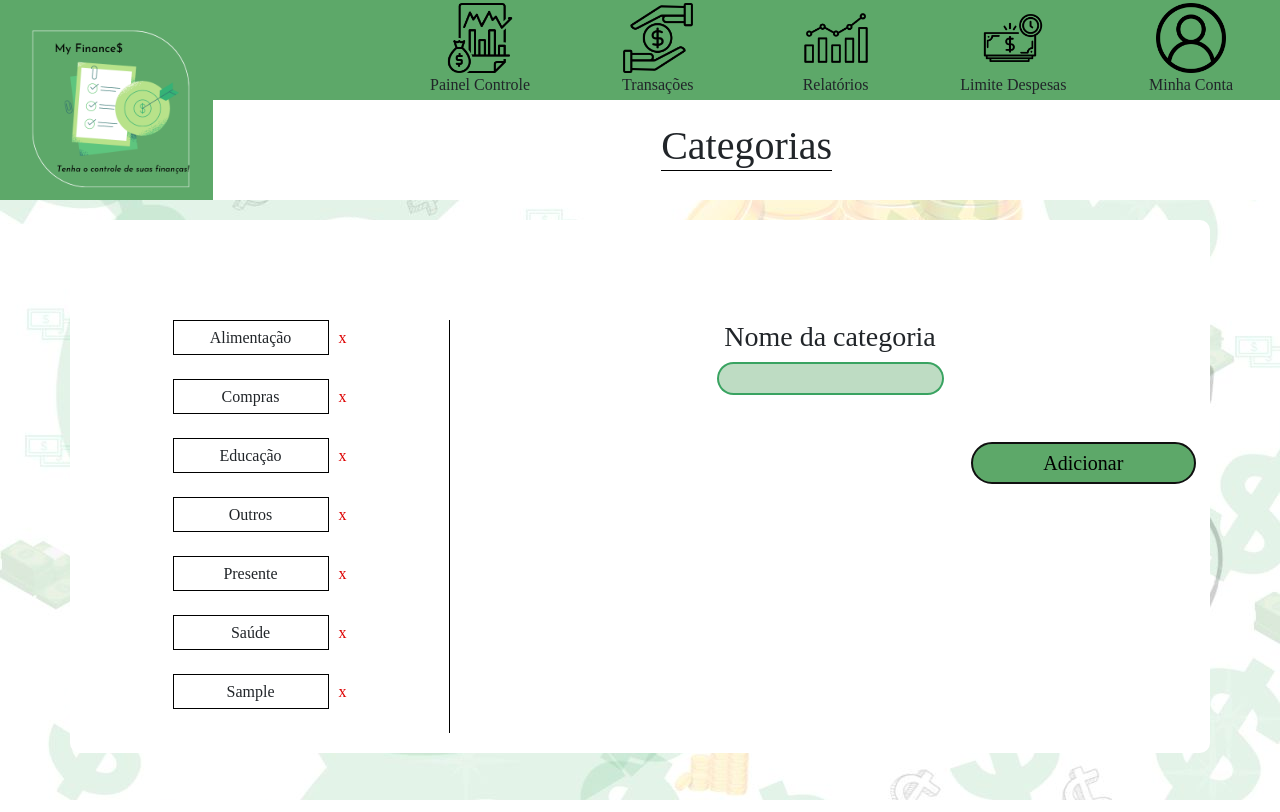
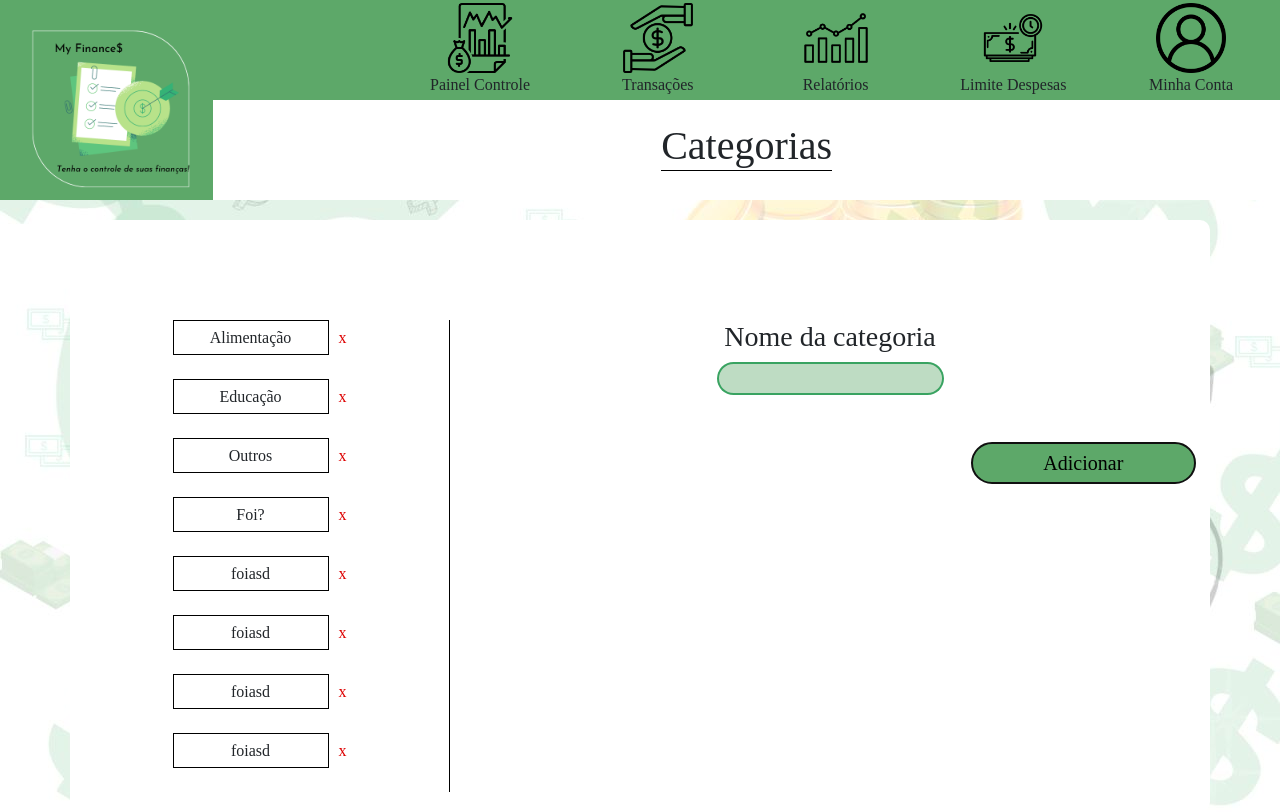
Before and after one commit to Loildo/Projetos_MyFinances, a website with bundled scripts: page src/categorias.html in a window 1280 px wide. Both pictures are taken after typing "Sample" into the empty fields and a click on the button "Adicionar". Built offline with nearby package versions, Linux system fonts and the light colour scheme; no server answers; data requests are answered from the project's data file; a web font is replaced by a local one.

Commit message:
mudanca categoria para o db.json

```diff
--- a/src/categorias.html
+++ b/src/categorias.html
@@ -133,7 +133,7 @@
 
             <div class="col-sm-12 col-md-4 ladoEsquerdo ladoEsquerdo-categoria">
 
-                <div class="row mb-4 justify-content-center">
+                <!-- <div class="row mb-4 justify-content-center">
                     <div id="cat">
                         <p id="paragCategoria">Alimentação</p>
                     </div>
@@ -167,7 +167,7 @@
                     <div id="cat">
                         <p>Saúde</p>
                     </div>
-                </div>
+                </div> -->
 
 
 
--- a/src/home.html
+++ b/src/home.html
@@ -258,6 +258,7 @@
     <script src="https://cdn.jsdelivr.net/npm/bootstrap@4.4.1/dist/js/bootstrap.min.js"
         integrity="sha384-wfSDF2E50Y2D1uUdj0O3uMBJnjuUD4Ih7YwaYd1iqfktj0Uod8GCExl3Og8ifwB6"
         crossorigin="anonymous"></script>
+    <script src="./main.js"></script>
 </body>
 
 </html>
--- a/src/js/categorias.js
+++ b/src/js/categorias.js
@@ -2,6 +2,7 @@ import {cat as allCategorias}  from './dados.js'
 const inputCategoria = document.querySelector('#input-categoria');
 const form = document.querySelector('#formCategoria');
 const LE = document.querySelector('.ladoEsquerdo');
+const URL = 'http://localhost:3000/categorias'
 
 window.onload = () =>{
 
@@ -19,27 +20,29 @@ window.onload = () =>{
 
 form.onsubmit = (e) =>{
     e.preventDefault();
-    if(!inputCategoria.value){
-        return false;
-    }
 
+    const categoria = JSON.stringify({id: Math.floor(Date.now() * Math.random()).toString(36) ,descricao: inputCategoria.value});
 
-    let getAllCategorys = JSON.parse(localStorage.getItem("categorias"))
-
-    const addNewCategory = getAllCategorys ? [...getAllCategorys, {id: Math.floor(Date.now() * Math.random()).toString(36) ,descricao: inputCategoria.value}] : [{id: Math.floor(Date.now() * Math.random()).toString(36) ,descricao: inputCategoria.value}]
-
-    localStorage.setItem("categorias", JSON.stringify(addNewCategory))
-
-    inputCategoria.value = ''
-    listAllCategorys()
-
-
+    inputCategoria.value = '';
+    fetch(`${URL}`,{
+        method: 'POST',
+        headers: {
+            'Content-Type': 'application/json'
+        },
+        body: categoria
+    })
+        then(res => res.json())
+        then(() => {
+            location.reload();
+        })
 }
 
 
 function listAllCategorys () {
     LE.innerHTML = ''
-    const categorias = JSON.parse(localStorage.getItem("categorias"))
+    fetch(URL)
+        .then(res => res.json())
+        .then(categorias =>
     categorias.map( value => {
         const div1 = document.createElement('div')
         div1.setAttribute('class', 'row mb-4 justify-content-center align-items-center container-category')
@@ -63,38 +66,25 @@ function listAllCategorys () {
         LE.appendChild(div1)
 
         span.addEventListener('click' , (e) => {
-            console.log(e.target);
-            removeCategory(e.target)
+            removeCategory(e.currentTarget)
         })
-    })
+    }))
 
 }
 
 const removeCategory = (elem) =>{
-    const element = elem.nodeName
-    let idCategory = ''
+    const id = elem.getAttribute('value');
 
-    console.log(elem.getAttribute('value'));
-    switch (element) {
-        case 'DIV':
-            idCategory = elem.firstChild.getAttribute('value')
-            break;
+    let result = confirm('Tem certeza que quer remover essa categoria?');
 
-        case 'P':
-            idCategory = elem.getAttribute('value');
-            break;
-
-        default:
-            break;
+    if(result){
+        fetch(`${URL}/${id}`,{
+            method: 'DELETE',
+        })
+            .then(res => res.json())
+            .then(() => {
+                location.reload();
+            })
     }
 
-    idCategory = elem.getAttribute('value')
-    const allCategorias = JSON.parse(localStorage.getItem("categorias"))
-
-
-    let updateCategory = allCategorias.filter( value => {return value.id != idCategory})
-    console.log(updateCategory);
-    localStorage.removeItem("categorias")
-    localStorage.setItem("categorias", JSON.stringify(updateCategory))
-    listAllCategorys()
 }
--- /dev/null
+++ b/src/js/db.json
@@ -0,0 +1,56 @@
+{
+  "produtos": [
+    {
+      "id": "1",
+      "nome": "arroz",
+      "vlr": "24.80",
+      "qtd": "1"
+    },
+    {
+      "id": "2",
+      "nome": "feijao",
+      "vlr": "24.80",
+      "qtd": "8"
+    },
+    {
+      "id": "3",
+      "nome": "uva",
+      "vlr": "24.80",
+      "qtd": "12"
+    }
+  ],
+  "categorias": [
+    {
+      "id": "1",
+      "descricao": "Alimentação"
+    },
+    {
+      "id": "3",
+      "descricao": "Educação"
+    },
+    {
+      "id": "4",
+      "descricao": "Outros"
+    },
+    {
+      "id": "hrbiba3",
+      "descricao": "Foi?"
+    },
+    {
+      "id": "1oh64t4u",
+      "descricao": "foiasd"
+    },
+    {
+      "id": "4aaddnie",
+      "descricao": "foiasd"
+    },
+    {
+      "id": "8cx7s146",
+      "descricao": "foiasd"
+    },
+    {
+      "id": "74u4w3ut",
+      "descricao": "foiasd"
+    }
+  ]
+}
```
Also changed, not shown: src/main.js (added, +7 -0 lines).
